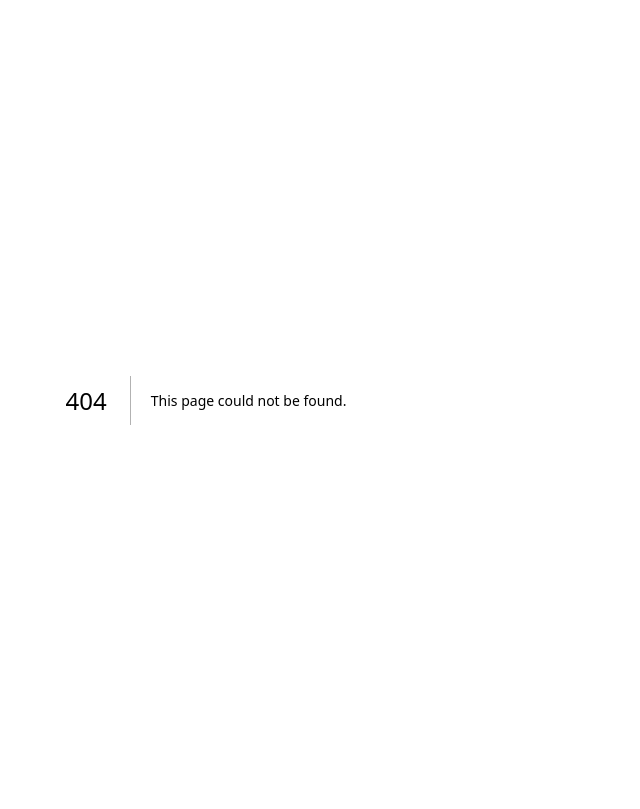
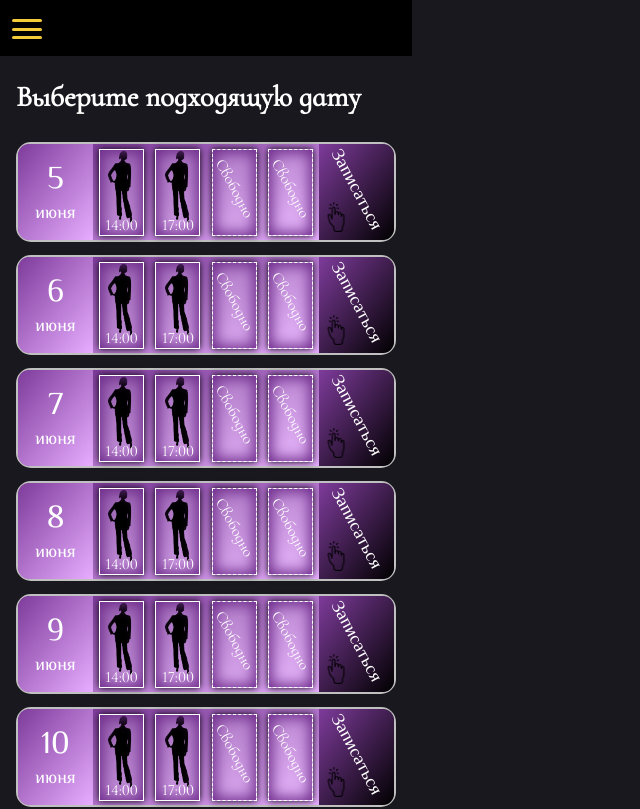
Before and after one commit to RemixFX/beauty-studio, a Next.js app: page /enlist/calendar in a window 1280 px wide. Before the commit this address had no page. Shown: the top 809 px of the page, without its empty margins (0-640 px from the left). Built offline with nearby package versions, Linux system fonts and the light colour scheme.

Commit message:
feat: moving the EnlistForm component to pages, changing routing

```diff
--- a/pages/enlist.tsx
+++ b/pages/enlist.tsx
@@ -22,7 +22,7 @@ export default function Enlist() {
           <h1 className={styles.header}>Запись</h1>
           <p className={styles.description}>есть несколько способов записаться:</p>
           <Link href={{
-            pathname: '/calendar',
+            pathname: '/enlist/calendar',
             query: router.query
           }}
           className={`${styles.button} ${styles.button_calendar}`}>Онлайн</Link>
@@ -35,7 +35,7 @@ export default function Enlist() {
           <a href="https://wa.me/+79883670897?text=Здравствуйте!%20Хочу%20проконсультироваться"
             className={`${styles.button} ${styles.button_whatsapp}`}>Написать в Whatsapp</a>
           <p className={styles.description}>посмотреть доступные даты:</p>
-          <Link href={'/calendar'} className={`${styles.button} ${styles.button_calendar}`}>В календаре</Link>
+          <Link href={'/enlist/calendar'} className={`${styles.button} ${styles.button_calendar}`}>В календаре</Link>
         </section>
       </Layout>
       <Footer />
--- a/pages/calendar.tsx
+++ b/pages/enlist/calendar.tsx
@@ -1,5 +1,4 @@
 import DateCard from '@/components/DateCard/date-card'
-import EnlistForm from '@/components/EnlistForm/enlist-form'
 import Footer from '@/components/Footer/footer'
 import NavPanel from '@/components/NavPanel/nav-panel'
 import useDate from '@/hooks/useDate'
@@ -12,10 +11,12 @@ export default function Calendar() {
 
   const router = useRouter()
   const {getNextDatesInterval} = useDate()
-  const [isOpen, setIsOpen] = useState(false)
 
-  const handleOpenModal = () => {
-    setIsOpen(true)
+  const redirectToForm = () => {
+    router.push({
+      pathname: '/enlist/calendar/enlist-form',
+      query: router.query
+    })
   }
 
   const dates = getNextDatesInterval(30, 18)
@@ -31,10 +32,9 @@ export default function Calendar() {
       <section className={styles.content}>
         <h1 className={styles.header}>Выберите подходящую дату</h1>
         {dates.map((date, index) =>
-          <DateCard handleClick={handleOpenModal} date={date} key={index}/>
+          <DateCard handleClick={redirectToForm} date={date} key={index}/>
         )}
       </section>
-      {isOpen && <EnlistForm closeForm={() => setIsOpen(false)} query={router.query}/>}
       <Footer/>
     </>
   )
```
Also changed, not shown: pages/enlist/calendar/enlist-form.tsx (renamed from components/EnlistForm/enlist-form.tsx, +12 -9 lines), styles/enlist-form.module.scss (renamed from components/EnlistForm/enlist-form.module.scss).
